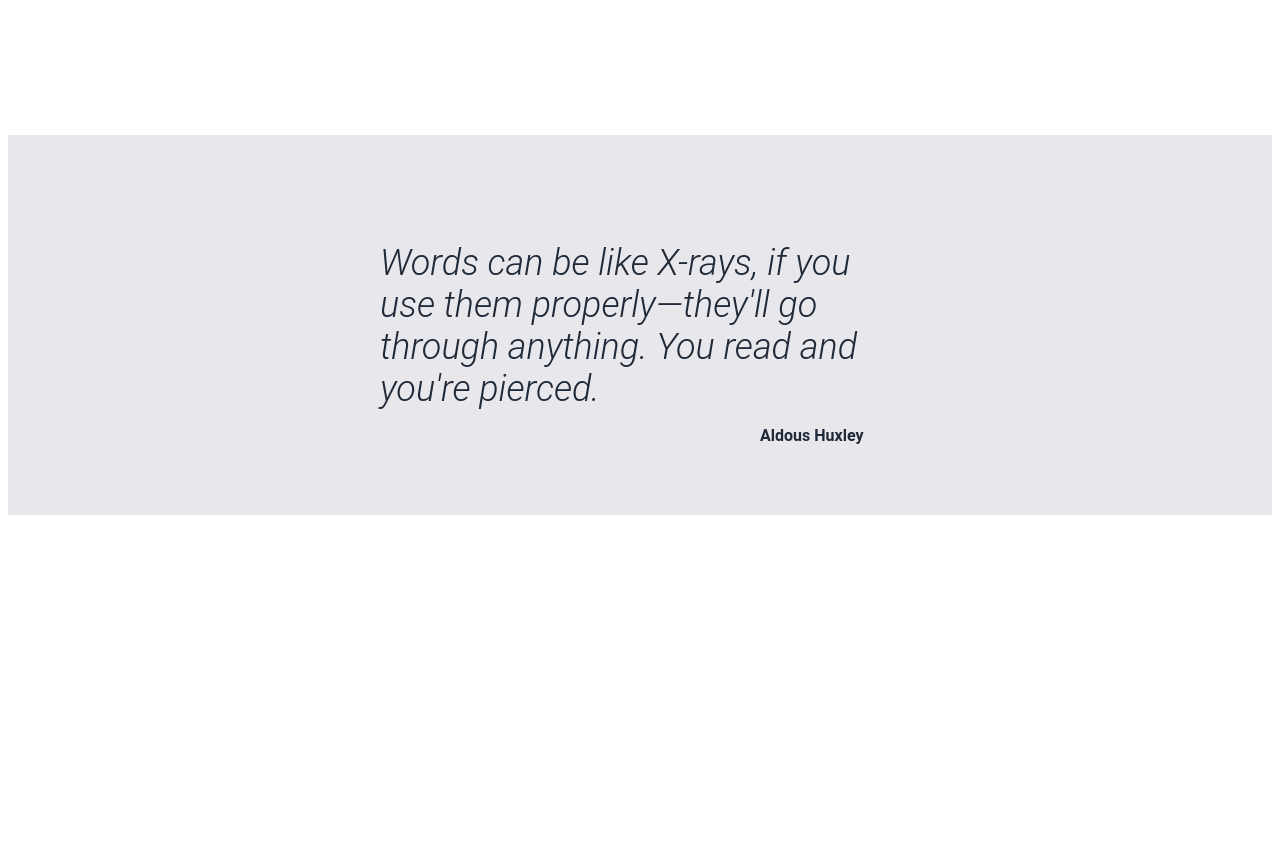
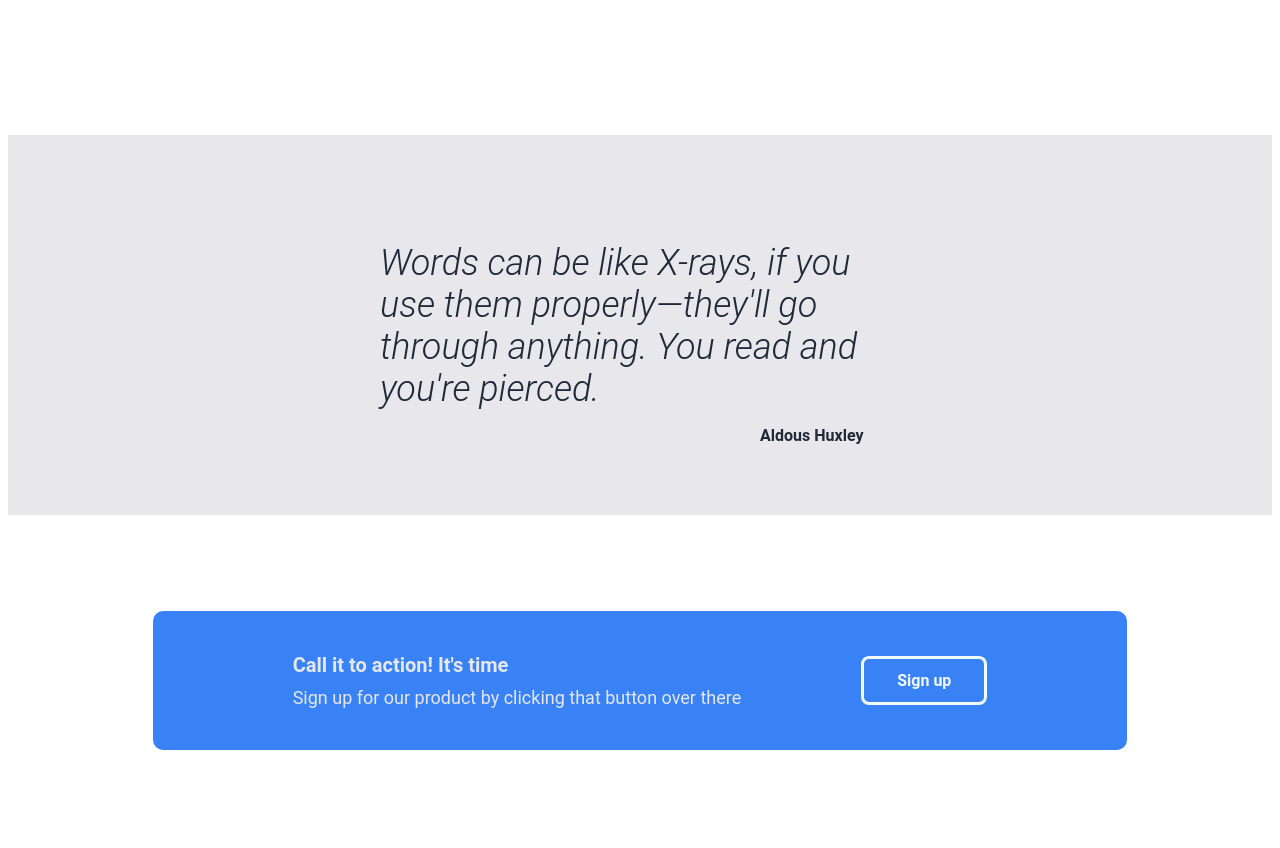
Before and after one commit to bashfor/landing-page, a plain HTML site: page index.html in a window 1280 px wide. Shown: the part 868-1716 px from the top of the page. Before the commit the page ends 1391 px from the top, so only its background shows below. Drawn offline with Linux system fonts and the light colour scheme.

Commit message:
Added sign up section

```diff
--- a/index.html
+++ b/index.html
@@ -65,5 +65,15 @@
         </figure>
     </div>
 
+    <div class="sign-up">
+        <div class="sign-up-block">
+            <div class="text-block">
+                <p class="text-block-header">Call it to action! It's time</p>
+                <p class="text-block-sub">Sign up for our product by clicking that button over there</p>
+            </div>
+            <button>Sign up</button>
+        </div>
+    </div>
+
 </body>
 </html>
--- a/styles/style.css
+++ b/styles/style.css
@@ -130,3 +130,46 @@
     font-weight: bold;
     color: #1f2937;
 }
+
+.sign-up {
+    height: 330px;
+    display: flex;
+    justify-content: center;
+    align-items: center;
+}
+
+.sign-up-block {
+    background-color: #3882f6;
+    height: 30%;
+    width: 70%;
+    border-radius: 10px;
+    padding: 20px 45px;
+    display: flex;
+    justify-content: center;
+    align-items: center;
+    gap: 120px;
+    color: #e5e7eb;
+}
+
+.text-block-header {
+    font-size: 20px;
+    font-weight: bold;
+    margin: 10px 0;
+}
+
+.text-block-sub {
+    font-size: 18px;
+    margin: 10px 0;
+}
+
+.sign-up-block button {
+    text-align: center;
+    background-color: #3882f6;
+    color: #f0faf8;
+    font-size: 16px;
+    cursor: pointer;
+    border: 3px solid #f0faf8;
+    padding: 12px 33px;
+    border-radius: 8px;
+    font-weight: 700;
+}
```
